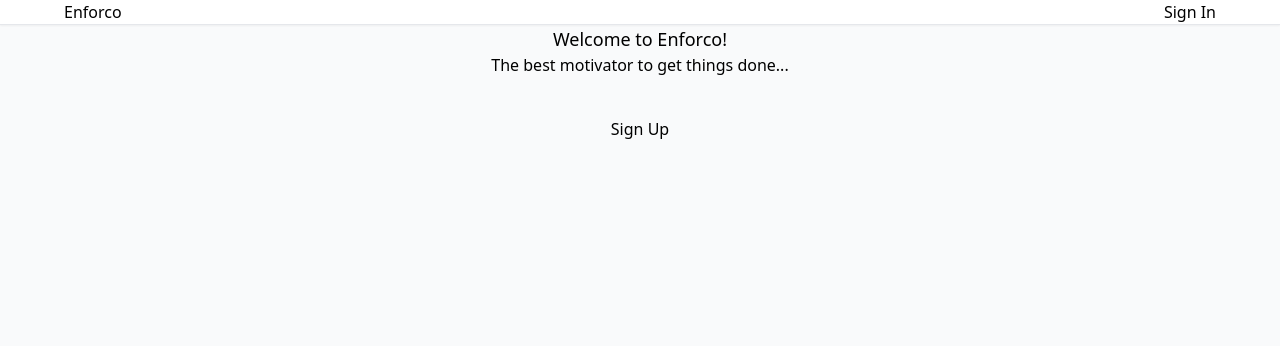
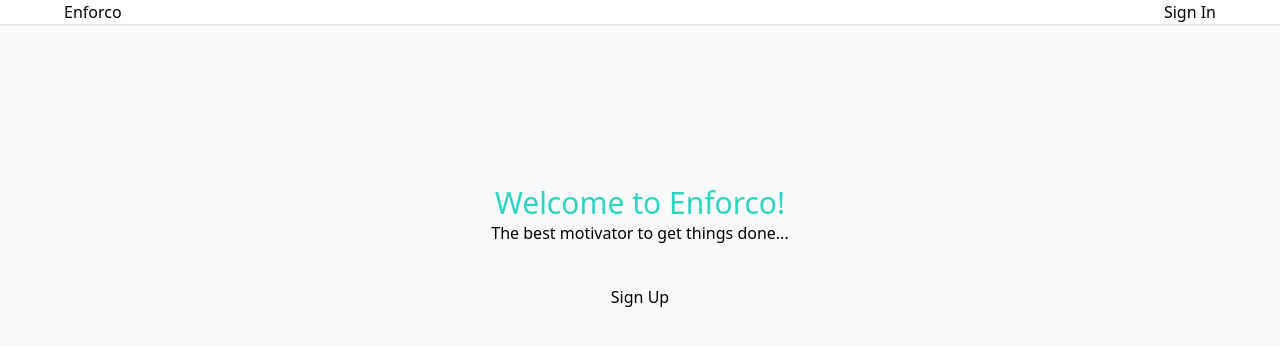
Before and after one commit to Dancodes92/Enforco, a React (Create React App) app: page / in a window 1280 px wide. Shown: the top 346 px of the page. Built offline with nearby package versions, Linux system fonts and the light colour scheme; no server answers.

Commit message:
landing page info

```diff
--- a/src/pages/AllTasks.js
+++ b/src/pages/AllTasks.js
@@ -105,4 +105,6 @@ function AllTasks() {
   );
 }
 
+
+
 export default AllTasks;
--- a/src/pages/Landing.js
+++ b/src/pages/Landing.js
@@ -2,9 +2,22 @@ import React from "react";
 import { Link } from "react-router-dom";
 
 export default function Landing() {
+
+
+  // create a landing page that will show the following:
+  // Welcome to Enforco! The best way to ensure you dont procrastinate!
+  // Built by procrastinators for procrastinators!
+
+  // How does it work?
+  // (what needs to get done) Create a new task
+  // (the details) enter the task details and the deadline
+  // (the blackmail) upload a deeply embarrasing picture of yourself that no one should ever see, the more embarrasing the better. These photos will never be seen by anyone unless you do not complete the task before the deadline.
+  // (the receiver) this is the email address that the photo will be sent to if the task is not completed before the deadline (doomsday!).
+  // (the enforcer) enter an email of someone who will enforce that the task is completed before the deadline. Once you complete the task, notify the enforcer that you have completed the task with proof of completion. they can then kill the doomsday device and you can rest assured that you have completed the task and no one will ever see your photos.
+
   return (
     <main className="bg-grey flex flex-col justify-center">
-      <h1 className="text-center px-10 text-lg">Welcome to Enforco!</h1>
+      <h1 className="text-center px-10 mt-40 text-3xl text-teal-400">Welcome to Enforco!</h1>
       <p className="text-center">The best motivator to get things done...</p>
       <div>
         <Link to="/signup">
--- a/src/pages/SignUp.js
+++ b/src/pages/SignUp.js
@@ -40,7 +40,12 @@ const Signup = () => {
     if (isError) {
       toast.error(errorMessage);
       dispatch(clearState());
+      console.log("error", errorMessage);
     }
+
+    return () => {
+      dispatch(clearState());
+    };
     // eslint-disable-next-line
   }, [isSuccess, isError]);
 
--- a/src/store/features/auth.js
+++ b/src/store/features/auth.js
@@ -122,7 +122,7 @@ export const userSlice = createSlice({
     [signupUser.rejected]: (state, { payload }) => {
       state.isFetching = false;
       state.isError = true;
-      state.errorMessage = payload.message;
+      state.errorMessage = "user already exists";
     },
     [loginUser.fulfilled]: (state, { payload }) => {
       state.email = payload.email;
```
